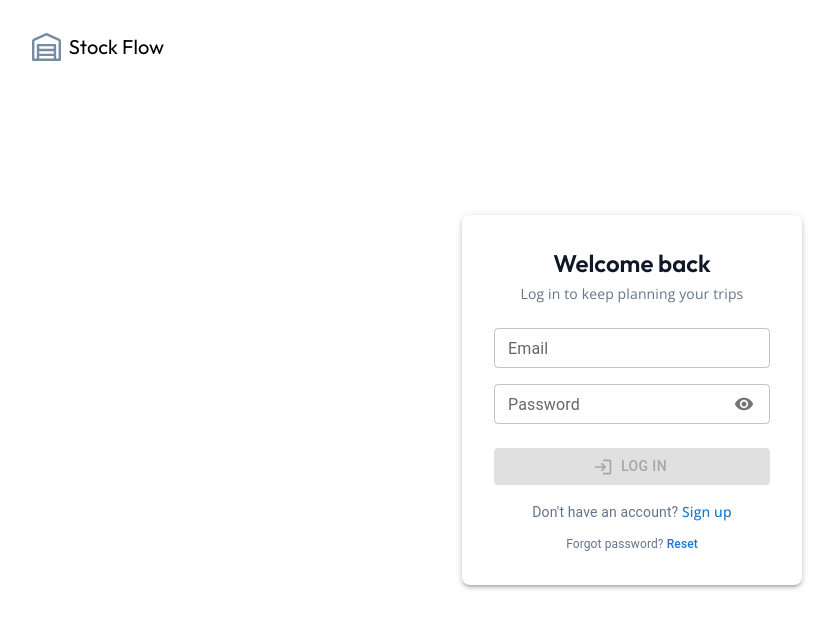
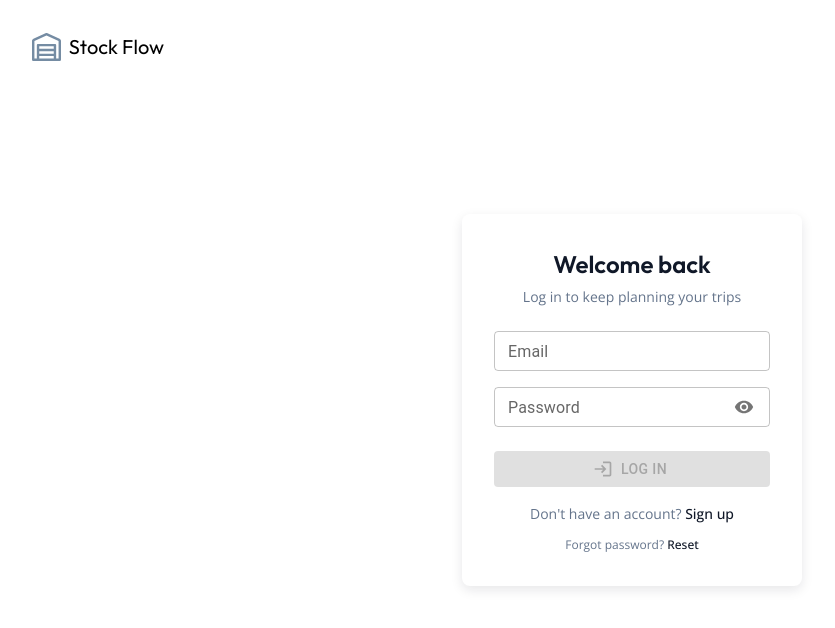
Before and after one commit to ZubalYana/stock-flow, a React (Vite) app in the folder frontend/: page /login in a window 1280 px wide. Shown: the top 628 px of the page, without its empty margins (8-843 px from the left). Built offline with nearby package versions, Linux system fonts and the light colour scheme; no server answers.

Commit message:
fix: fix colors distribution

```diff
--- a/frontend/src/components/auth/LoginForm.tsx
+++ b/frontend/src/components/auth/LoginForm.tsx
@@ -1,11 +1,9 @@
 import { useState } from "react";
 import {
-  Box,
   Button,
   IconButton,
   InputAdornment,
   TextField,
-  Typography,
   CircularProgress,
 } from "@mui/material";
 import { Visibility, VisibilityOff, Login } from "@mui/icons-material";
@@ -70,31 +68,41 @@ export default function LoginForm() {
   }
 
   return (
-    <Box
-      sx={{
+    <div
+      style={{
         width: "100%",
         maxWidth: 340,
-        bgcolor: "#FFFFFF",
-        borderRadius: 2,
-        boxShadow: 3,
-        p: { xs: 3, md: 4 },
+        background: "#FFFFFF",
+        borderRadius: 8,
+        boxShadow: "0 4px 12px rgba(16,24,40,0.1)",
+        padding: 32,
       }}
     >
-      <Typography
-        variant="h5"
-        align="center"
-        sx={{ fontFamily: "Outfit, sans-serif", fontWeight: 600, color: "#101828" }}
+      <h1
+        style={{
+          fontFamily: "Outfit, sans-serif",
+          fontWeight: 600,
+          fontSize: 24,
+          color: "#101828",
+          textAlign: "center",
+          margin: 0,
+        }}
       >
         Welcome back
-      </Typography>
-      <Typography
-        align="center"
-        sx={{ fontFamily: "'Open Sans', sans-serif", fontSize: 14, color: "#64748B", mt: 0.5 }}
+      </h1>
+      <p
+        style={{
+          fontFamily: "'Open Sans', sans-serif",
+          fontSize: 14,
+          color: "#64748B",
+          textAlign: "center",
+          marginTop: 4,
+        }}
       >
         Log in to keep planning your trips
-      </Typography>
+      </p>
 
-      <Box sx={{ display: "flex", flexDirection: "column", gap: 2, my: 3 }}>
+      <div style={{ display: "flex", flexDirection: "column", gap: 16, margin: "24px 0" }}>
         <TextField
           label="Email"
           size="small"
@@ -121,7 +129,7 @@ export default function LoginForm() {
             }}
           />
         )}
-      </Box>
+      </div>
 
       {!forgotPasswordMode ? (
         <Button
@@ -130,6 +138,10 @@ export default function LoginForm() {
           disabled={disabled || loading}
           onClick={login}
           startIcon={loading ? <CircularProgress size={16} color="inherit" /> : <Login fontSize="small" />}
+          sx={{
+            bgcolor: "#101828",
+            "&:hover": { bgcolor: "#1D2939" },
+          }}
         >
           Log in
         </Button>
@@ -140,43 +152,45 @@ export default function LoginForm() {
           disabled={!email || loading}
           onClick={forgotPassword}
           startIcon={loading ? <CircularProgress size={16} color="inherit" /> : undefined}
+          sx={{
+            bgcolor: "#101828",
+            "&:hover": { bgcolor: "#1D2939" },
+          }}
         >
           Send reset link
         </Button>
       )}
 
-      <Typography align="center" sx={{ fontSize: 14, color: "#64748B", mt: 2 }}>
+      <p style={{ fontSize: 14, color: "#64748B", textAlign: "center", marginTop: 16 }}>
         Don't have an account?{" "}
-        <Box component="a" href="/register" sx={{ color: "primary.main", fontWeight: 500, textDecoration: "none" }}>
+        <a href="/register" style={{ color: "#101828", fontWeight: 500, textDecoration: "none" }}>
           Sign up
-        </Box>
-      </Typography>
+        </a>
+      </p>
 
-      <Typography align="center" sx={{ fontSize: 12, color: "#64748B", mt: 1.5 }}>
+      <p style={{ fontSize: 12, color: "#64748B", textAlign: "center", marginTop: 12 }}>
         {!forgotPasswordMode ? (
           <>
             Forgot password?{" "}
-            <Box
-              component="button"
+            <button
               onClick={() => setForgotPasswordMode(true)}
-              sx={{ color: "primary.main", fontWeight: 500, background: "none", border: "none", cursor: "pointer", p: 0 }}
+              style={{ color: "#101828", fontWeight: 500, background: "none", border: "none", cursor: "pointer", padding: 0 }}
             >
               Reset
-            </Box>
+            </button>
           </>
         ) : (
           <>
             Remembered password?{" "}
-            <Box
-              component="button"
+            <button
               onClick={() => setForgotPasswordMode(false)}
-              sx={{ color: "primary.main", fontWeight: 500, background: "none", border: "none", cursor: "pointer", p: 0 }}
+              style={{ color: "#101828", fontWeight: 500, background: "none", border: "none", cursor: "pointer", padding: 0 }}
             >
               Log in
-            </Box>
+            </button>
           </>
         )}
-      </Typography>
-    </Box>
+      </p>
+    </div>
   );
 }
--- a/frontend/src/components/auth/RegisterForm.tsx
+++ b/frontend/src/components/auth/RegisterForm.tsx
@@ -1,5 +1,5 @@
 import { useState } from "react";
-import { Box, Button, TextField, Typography, CircularProgress } from "@mui/material";
+import { Button, TextField, CircularProgress } from "@mui/material";
 import { Explore } from "@mui/icons-material";
 import { apiFetch } from "../../api/apiFetch";
 import { useAlertStore } from "../../store/alertStore";
@@ -39,31 +39,41 @@ export default function RegisterForm() {
   const disabled = !name || !email || !password;
 
   return (
-    <Box
-      sx={{
+    <div
+      style={{
         width: "100%",
         maxWidth: 340,
-        bgcolor: "#FFFFFF",
-        borderRadius: 2,
-        boxShadow: 3,
-        p: { xs: 3, md: 4 },
+        background: "#FFFFFF",
+        borderRadius: 8,
+        boxShadow: "0 4px 12px rgba(16,24,40,0.1)",
+        padding: 32,
       }}
     >
-      <Typography
-        variant="h5"
-        align="center"
-        sx={{ fontFamily: "Outfit, sans-serif", fontWeight: 600, color: "#101828" }}
+      <h1
+        style={{
+          fontFamily: "Outfit, sans-serif",
+          fontWeight: 600,
+          fontSize: 24,
+          color: "#101828",
+          textAlign: "center",
+          margin: 0,
+        }}
       >
         Sign up
-      </Typography>
-      <Typography
-        align="center"
-        sx={{ fontFamily: "'Open Sans', sans-serif", fontSize: 14, color: "#64748B", mt: 0.5 }}
+      </h1>
+      <p
+        style={{
+          fontFamily: "'Open Sans', sans-serif",
+          fontSize: 14,
+          color: "#64748B",
+          textAlign: "center",
+          marginTop: 4,
+        }}
       >
         Ready to kick off your next vacation?
-      </Typography>
+      </p>
 
-      <Box sx={{ display: "flex", flexDirection: "column", gap: 2, my: 3 }}>
+      <div style={{ display: "flex", flexDirection: "column", gap: 16, margin: "24px 0" }}>
         <TextField label="Name" size="small" value={name} onChange={(e) => setName(e.target.value)} />
         <TextField label="Email" size="small" value={email} onChange={(e) => setEmail(e.target.value)} />
         <TextField
@@ -74,7 +84,7 @@ export default function RegisterForm() {
           onChange={(e) => setPassword(e.target.value)}
           helperText={password ? passwordStrengthLabel(password) : " "}
         />
-      </Box>
+      </div>
 
       <Button
         fullWidth
@@ -82,17 +92,21 @@ export default function RegisterForm() {
         disabled={disabled || loading}
         onClick={register}
         startIcon={loading ? <CircularProgress size={16} color="inherit" /> : <Explore fontSize="small" />}
+        sx={{
+          bgcolor: "#101828",
+          "&:hover": { bgcolor: "#1D2939" },
+        }}
       >
         Sign up
       </Button>
 
-      <Typography align="center" sx={{ fontSize: 14, color: "#64748B", mt: 2 }}>
+      <p style={{ fontSize: 14, color: "#64748B", textAlign: "center", marginTop: 16 }}>
         Already have an account?{" "}
-        <Box component="a" href="/login" sx={{ color: "primary.main", fontWeight: 500, textDecoration: "none" }}>
+        <a href="/login" style={{ color: "#101828", fontWeight: 500, textDecoration: "none" }}>
           Login
-        </Box>
-      </Typography>
-    </Box>
+        </a>
+      </p>
+    </div>
   );
 }
 
```
Also changed, not shown: 1 other file (tests, documents, lock files or other folders).
